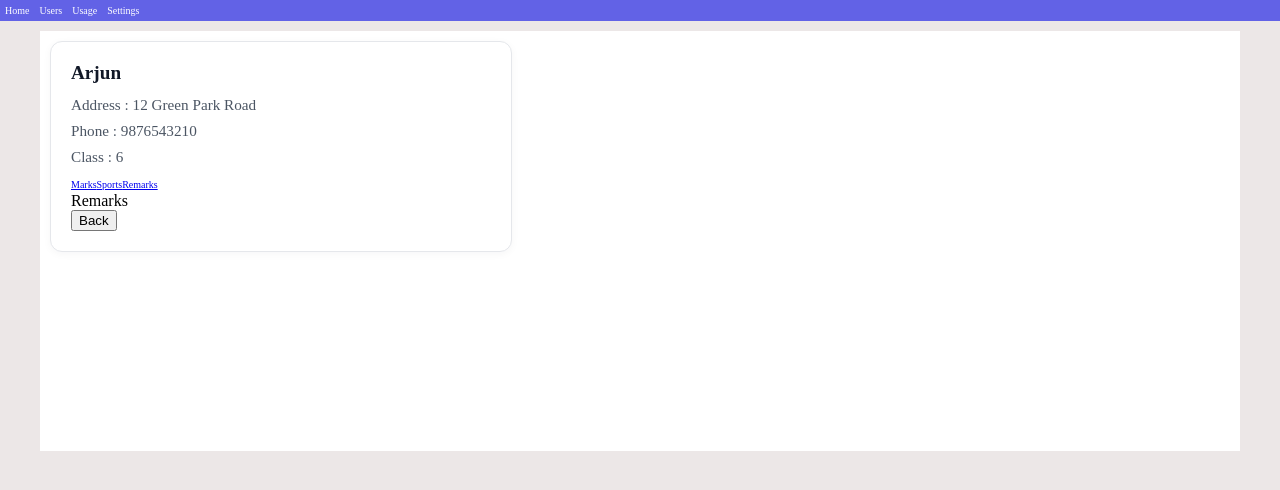
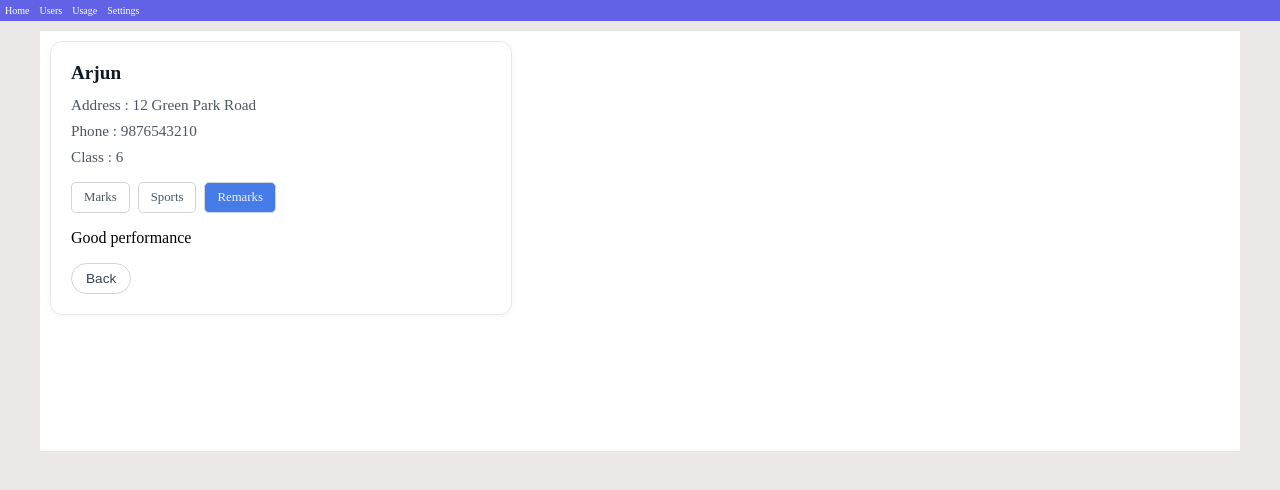
Before and after one commit to abin-jacob-dev/my-react-router, a React (Vite) app in the folder my-router-app/: page /details/1/remarks in a window 1280 px wide. Shown: the top 490 px of the page. Built offline with nearby package versions, Linux system fonts and the light colour scheme.

Commit message:
sports and remarks details

```diff
--- a/my-router-app/src/Pages/Details.css
+++ b/my-router-app/src/Pages/Details.css
@@ -19,3 +19,46 @@
   color: #4b5563;
   margin-bottom: 8px;
 }
+
+.details-card .details-nav {
+  display: flex;
+  gap: 8px;
+  flex-wrap: wrap;
+  margin: 16px 0;
+}
+
+.details-card .details-nav a {
+  text-decoration: none;
+  color: #4b5563;
+  border: 1px solid #d1d5db;
+  background: transparent;
+  border-radius: 5px;
+  padding: 7px 12px;
+  font-size: 0.8rem;
+  transition: all 0.2s ease;
+}
+
+.details-card .details-nav a:hover,
+.details-card .details-nav a.active {
+  background: #467ce8;
+  border-color: #cbd5e1;
+  color: #f0f1f3;
+
+}
+
+.details-card button {
+  margin-top: 16px;
+  border: 1px solid #d1d5db;
+  background: transparent;
+  color: #374151;
+  border-radius: 999px;
+  padding: 7px 14px;
+  font-size: 0.85rem;
+  cursor: pointer;
+  transition: all 0.2s ease;
+}
+
+.details-card button:hover {
+  background: #f3f4f6;
+  border-color: #cbd5e1;
+}
--- a/my-router-app/src/Pages/Details.jsx
+++ b/my-router-app/src/Pages/Details.jsx
@@ -36,17 +36,35 @@ function Details() {
       <div className='details-row'>Phone : {user.phone}</div>
       <div className='details-row'>Class : {user.class}</div>
 
-      <div>
-        <NavLink to="marks" >Marks</NavLink>
-        <NavLink to="sports" >Sports</NavLink>
-        <NavLink to="remarks" >Remarks</NavLink>
+      <div className='details-nav'>
+        <NavLink
+          to={`/details/${userId}`}
+          end
+          className={({ isActive }) => (isActive ? 'active' : '')}
+        >
+          Marks
+        </NavLink>
+        <NavLink
+          to={`/details/${userId}/sports`}
+
+          className={({ isActive }) => (isActive ? 'active' : '')}
+        >
+          Sports
+        </NavLink>
+        <NavLink
+          to={`/details/${userId}/remarks`}
+
+          className={({ isActive }) => (isActive ? 'active' : '')}
+        >
+          Remarks
+        </NavLink>
       </div>
 
       <div>
         <Routes>
-          <Route path="marks" element={<Marks />} />
-          <Route path="sports" element={<Sports />} />
-          <Route path="remarks" element={<Remarks />} />
+          <Route path="" element={<Marks />} />
+          <Route path="sports" element={<Sports user={user}/>} />
+          <Route path="remarks" element={<Remarks remarks={user.remarks} />} />
         </Routes>
       </div>
 
--- a/my-router-app/src/Pages/Remarks.jsx
+++ b/my-router-app/src/Pages/Remarks.jsx
@@ -1,8 +1,8 @@
 import React from 'react'
 
-function Remarks() {
+function Remarks({remarks}) {
   return (
-    <div>Remarks</div>
+    <div>{remarks}</div>
   )
 }
 
--- a/my-router-app/src/Pages/Sports.jsx
+++ b/my-router-app/src/Pages/Sports.jsx
@@ -1,8 +1,11 @@
 import React from 'react'
 
-function Sports() {
+function Sports({user}) {
     return (
-        <div>Sports</div>
+        <>
+        <div>High Jump : {user.sports.highjump}</div>
+        <div>Long Jump : {user.sports.longjump}</div>
+        </>
     )
 }
 
```
